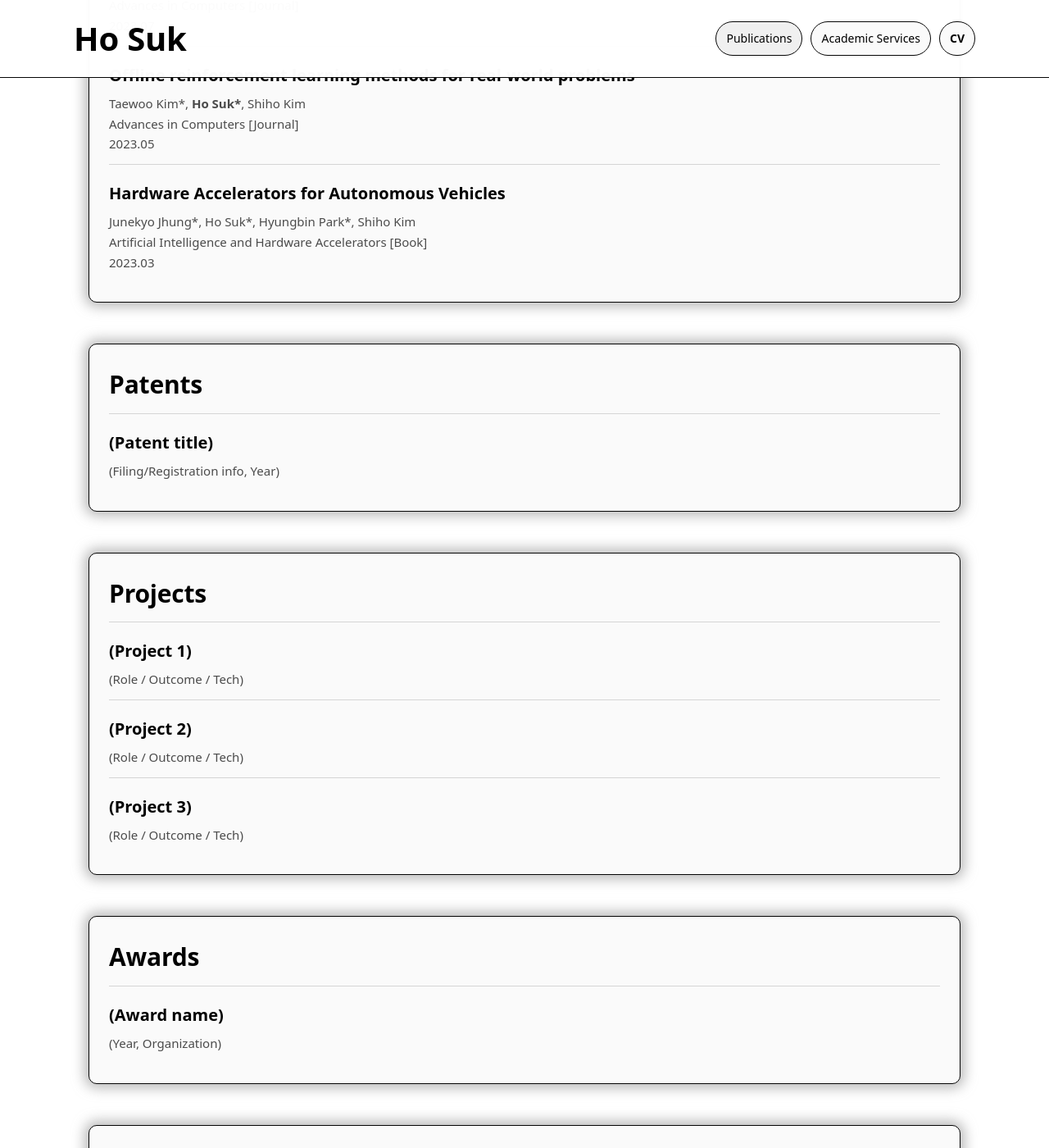
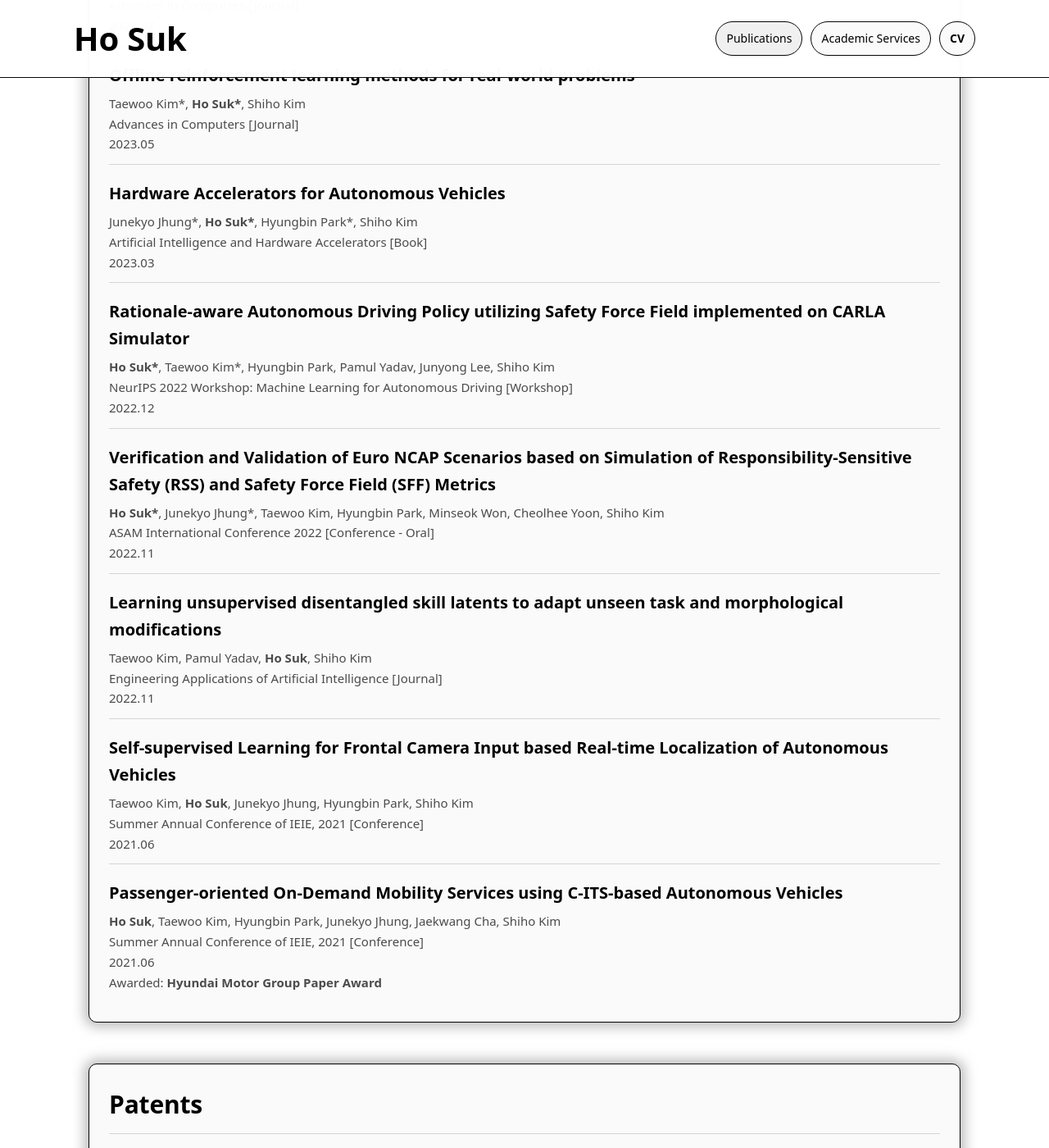
Before and after one commit to ho-suk-93/ho-suk-93.github.io, a Jekyll site: the page built from index.md, in a window 1280 px wide and 1400 px high, scrolled down 3495 px. Shown: the whole window at 82% size. Built offline with Jekyll 4.4.1, drawn with Linux system fonts in a browser that asks for light colours.

Commit message:
Update index.md

```diff
--- a/index.md
+++ b/index.md
@@ -158,9 +158,40 @@ description: "Ho Suk personal website"
     </div>
     <div class="list-item">
       <p class="item-title">Hardware Accelerators for Autonomous Vehicles</p>
-      <p class="item-desc">Junekyo Jhung*, Ho Suk*, Hyungbin Park*, Shiho Kim</p>
+      <p class="item-desc">Junekyo Jhung*, <b>Ho Suk*</b>, Hyungbin Park*, Shiho Kim</p>
       <p class="item-desc">Artificial Intelligence and Hardware Accelerators [Book]</p>
       <p class="item-desc">2023.03</p>
+    </div>
+    <div class="list-item">
+      <p class="item-title">Rationale-aware Autonomous Driving Policy utilizing Safety Force Field implemented on CARLA Simulator</p>
+      <p class="item-desc"><b>Ho Suk*</b>, Taewoo Kim*, Hyungbin Park, Pamul Yadav, Junyong Lee, Shiho Kim</p>
+      <p class="item-desc">NeurIPS 2022 Workshop: Machine Learning for Autonomous Driving [Workshop]</p>
+      <p class="item-desc">2022.12</p>
+    </div>
+    <div class="list-item">
+      <p class="item-title">Verification and Validation of Euro NCAP Scenarios based on Simulation of Responsibility-Sensitive Safety (RSS) and Safety Force Field (SFF) Metrics</p>
+      <p class="item-desc"><b>Ho Suk*</b>, Junekyo Jhung*, Taewoo Kim, Hyungbin Park, Minseok Won, Cheolhee Yoon, Shiho Kim</p>
+      <p class="item-desc">ASAM International Conference 2022 [Conference - Oral]</p>
+      <p class="item-desc">2022.11</p>
+    </div>
+    <div class="list-item">
+      <p class="item-title">Learning unsupervised disentangled skill latents to adapt unseen task and morphological modifications</p>
+      <p class="item-desc">Taewoo Kim, Pamul Yadav, <b>Ho Suk</b>, Shiho Kim</p>
+      <p class="item-desc">Engineering Applications of Artificial Intelligence [Journal]</p>
+      <p class="item-desc">2022.11</p>
+    </div>
+    <div class="list-item">
+      <p class="item-title">Self-supervised Learning for Frontal Camera Input based Real-time Localization of Autonomous Vehicles</p>
+      <p class="item-desc">Taewoo Kim, <b>Ho Suk</b>, Junekyo Jhung, Hyungbin Park, Shiho Kim</p>
+      <p class="item-desc">Summer Annual Conference of IEIE, 2021 [Conference]</p>
+      <p class="item-desc">2021.06</p>
+    </div>
+    <div class="list-item">
+      <p class="item-title">Passenger-oriented On-Demand Mobility Services using C-ITS-based Autonomous Vehicles</p>
+      <p class="item-desc"><b>Ho Suk</b>, Taewoo Kim, Hyungbin Park, Junekyo Jhung, Jaekwang Cha, Shiho Kim</p>
+      <p class="item-desc">Summer Annual Conference of IEIE, 2021 [Conference]</p>
+      <p class="item-desc">2021.06</p>
+      <p class="item-desc">Awarded: <b>Hyundai Motor Group Paper Award</b></p>
     </div>
   </div>
 </section>
```
